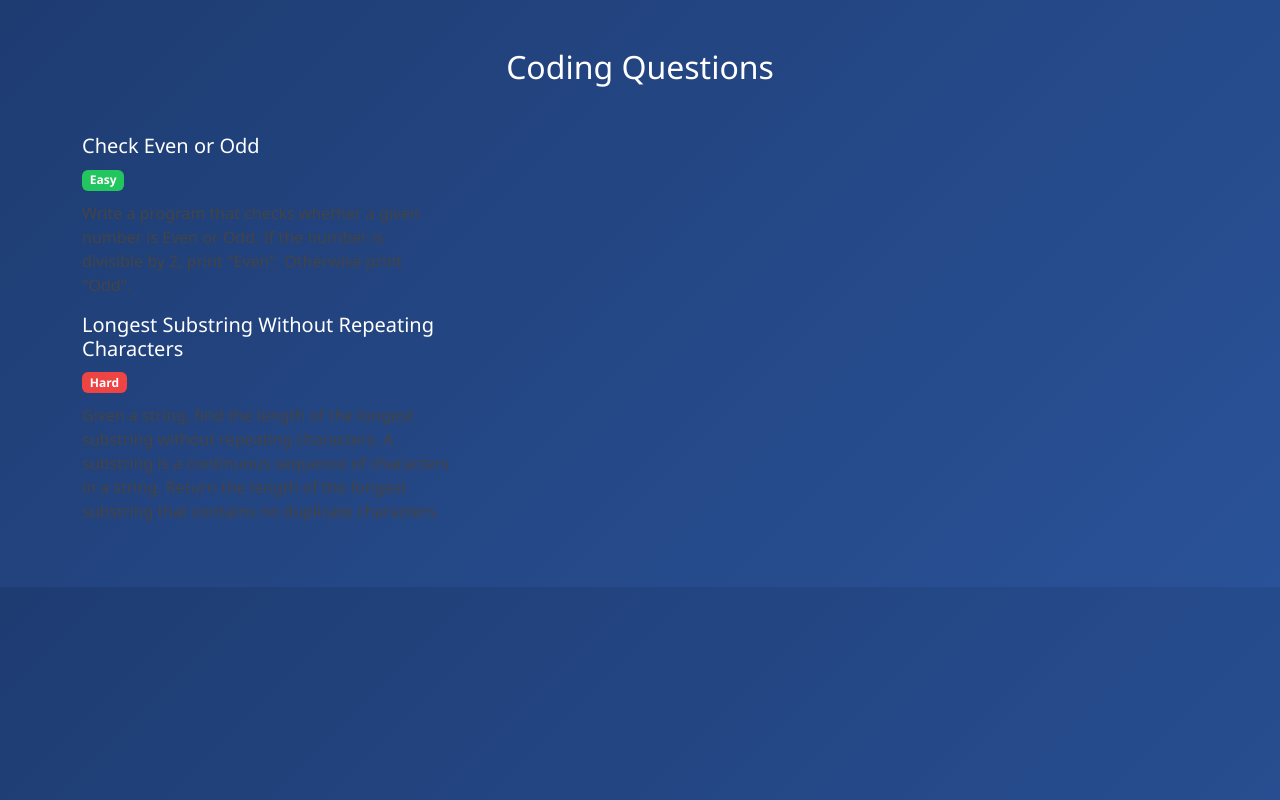
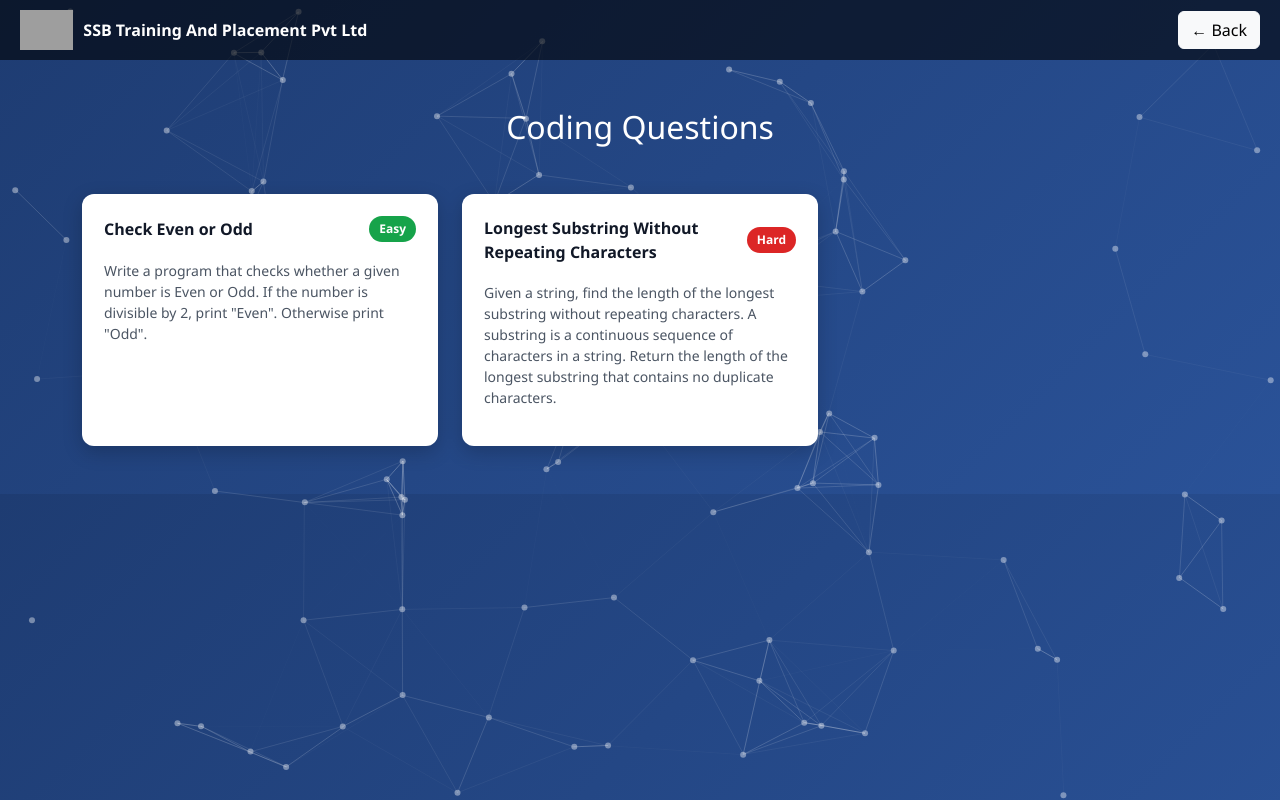
Before and after one commit to korapatisreedhar/SSB_PROJECTS, a Flask app: page /view_coding_questions in a window 1280 px wide. Run offline with Flask 3, Linux system fonts and the light colour scheme; data comes from the database, SQL or seed files in the repository; grey boxes are pictures that could not be loaded.

Commit message:
Updated 12:17

```diff
--- a/templates/admin_ai_interviews.html
+++ b/templates/admin_ai_interviews.html
@@ -127,7 +127,7 @@ width:100%;
 <b>SSB Training And Placement Pvt Ltd - Admin</b>
 
 </a>
-
+<a href="/admin_dashboard" class="btn btn-light">← Back</a>
 </div>
 
 </nav>
--- a/templates/admin_candidates.html
+++ b/templates/admin_candidates.html
@@ -114,7 +114,7 @@ width:100%;
 
 </a>
 
-<a href="/" class="btn btn-light">Logout</a>
+<a href="/admin_dashboard" class="btn btn-light">← Back</a>
 
 </div>
 
--- a/templates/admin_coding_judge.html
+++ b/templates/admin_coding_judge.html
@@ -131,6 +131,7 @@ width:100%;
 <b>SSB Training And Placement Pvt Ltd - Admin</b>
 
 </a>
+<a href="/admin_dashboard" class="btn btn-light">← Back</a>
 
 </div>
 
--- a/templates/admin_dashboard.html
+++ b/templates/admin_dashboard.html
@@ -146,7 +146,7 @@ width:100%;
 
 </a>
 
-<a href="/" class="btn btn-light">Logout</a>
+<a href="/admin_dashboard" class="btn btn-light">Logout</a>
 
 </div>
 
--- a/templates/admin_results.html
+++ b/templates/admin_results.html
@@ -108,6 +108,7 @@ width:100%;
 <img src="{{ url_for('static', filename='media/logo.jpeg') }}" class="logo">
 <b>SSB Training And Placement Pvt Ltd - Admin</b>
 </a>
+<a href="/admin_dashboard" class="btn btn-light">← Back</a>
 </div>
 </nav>
 
--- a/templates/final_results.html
+++ b/templates/final_results.html
@@ -113,7 +113,7 @@ width:100%;
 <b>SSB Training And Placement Pvt Ltd - Admin</b>
 
 </a>
-
+<a href="/admin_dashboard" class="btn btn-light">← Back</a>
 </div>
 
 </nav>
--- a/templates/view_coding_questions.html
+++ b/templates/view_coding_questions.html
@@ -6,15 +6,16 @@
 <meta name="viewport" content="width=device-width, initial-scale=1">
 
 <title>View Coding Questions</title>
+
 <link rel="icon" href="{{ url_for('static', filename='media/logo.jpeg') }}">
 
-<!-- Bootstrap CSS -->
 <link href="https://cdn.jsdelivr.net/npm/bootstrap@5.3.2/dist/css/bootstrap.min.css" rel="stylesheet">
 
 <script src="https://cdn.jsdelivr.net/particles.js/2.0.0/particles.min.js"></script>
 
 <style>
 
+/* BODY */
 body{
 margin:0;
 font-family:'Segoe UI',sans-serif;
@@ -23,7 +24,6 @@ color:white;
 }
 
 /* PARTICLES */
-
 #particles-js{
 position:fixed;
 top:0;
@@ -33,10 +33,13 @@ height:100%;
 z-index:-1;
 }
 
-/* NAVBAR */
-
-.navbar{
+/* 🔥 NAVBAR */
+.navbar-custom{
 background:rgba(0,0,0,0.6);
+padding:10px 20px;
+display:flex;
+justify-content:space-between;
+align-items:center;
 }
 
 .logo{
@@ -44,45 +47,61 @@ height:40px;
 margin-right:10px;
 }
 
-/* CARD DESIGN */
-
+/* CARD */
 .question-card{
 background:white;
-color:black;
-border-radius:14px;
-padding:20px;
-box-shadow:0 10px 30px rgba(0,0,0,0.35);
-transition:0.3s;
+color:#111827;
+border-radius:12px;
+padding:22px;
+box-shadow:0 6px 20px rgba(0,0,0,0.2);
+transition:0.25s;
 height:100%;
 display:flex;
 flex-direction:column;
-justify-content:space-between;
 }
 
 .question-card:hover{
-transform:translateY(-6px);
+transform:translateY(-4px);
+}
+
+/* HEADER ROW */
+.card-top{
+display:flex;
+justify-content:space-between;
+align-items:center;
+margin-bottom:10px;
+}
+
+/* TITLE */
+.title{
+font-size:16px;
+font-weight:600;
 }
 
 /* BADGES */
-
-.badge-easy{
-background:#22c55e;
+.badge-pill{
+padding:4px 10px;
+border-radius:20px;
+font-size:12px;
+font-weight:600;
 }
 
-.badge-medium{
-background:#f59e0b;
+.easy{background:#16a34a;color:white;}
+.medium{background:#f59e0b;color:white;}
+.hard{background:#dc2626;color:white;}
+
+/* DESCRIPTION */
+.description{
+font-size:14px;
+color:#4b5563;
+margin-top:8px;
+flex-grow:1;
 }
 
-.badge-hard{
-background:#ef4444;
-}
-
-/* DESCRIPTION */
-
-.description{
-margin-top:10px;
-color:#444;
-flex-grow:1;
+/* RESPONSIVE */
+@media(max-width:768px){
+.title{font-size:14px;}
+.description{font-size:13px;}
 }
 
 </style>
@@ -90,6 +109,23 @@ flex-grow:1;
 </head>
 
 <body>
+
+<div id="particles-js"></div>
+
+<!-- 🔥 NAVBAR -->
+<div class="navbar-custom">
+
+<div class="d-flex align-items-center">
+
+
+
+<img src="{{ url_for('static', filename='media/logo.jpeg') }}" class="logo">
+
+<b>SSB Training And Placement Pvt Ltd</b>
+
+</div>
+<a href="/admin_dashboard" class="btn btn-light">← Back</a>
+</div>
 
 <div class="container py-5">
 
@@ -101,31 +137,27 @@ flex-grow:1;
 
 <div class="col-lg-4 col-md-6 col-sm-12">
 
-<div class="card-body">
+<div class="question-card">
 
-<div>
+<div class="card-top">
 
-<h5>{{ p[1] }}</h5>
+<div class="title">{{ p[1] }}</div>
 
-<span class="badge
-{% if p[2]=='Easy' %}
-badge-easy
-{% elif p[2]=='Medium' %}
-badge-medium
-{% else %}
-badge-hard
+<span class="badge-pill
+{% if p[2]=='Easy' %}easy
+{% elif p[2]=='Medium' %}medium
+{% else %}hard
 {% endif %}
 ">
 {{ p[2] }}
 </span>
 
+</div>
+
 <p class="description">{{ p[3] }}</p>
 
 </div>
 
-</div>
-
-</div>
 </div>
 
 {% endfor %}
@@ -136,8 +168,13 @@ badge-hard
 
 <script>
 
+/* BACK BUTTON */
+function goBack(){
+window.history.back();
+}
+
+/* PARTICLES */
 particlesJS("particles-js",{
-
 particles:{
 number:{value:70},
 color:{value:"#ffffff"},
@@ -156,11 +193,9 @@ enable:true,
 speed:2
 }
 }
-
 });
 
 </script>
 
 </body>
-
 </html>
--- a/templates/view_questions.html
+++ b/templates/view_questions.html
@@ -95,10 +95,9 @@ border:none;
 
 </a>
 
-<a href="/admin_dashboard" class="btn btn-light">Dashboard</a>
+<a href="/admin_dashboard" class="btn btn-light">← Back</a>
 
 </div>
-
 </nav>
 
 <!-- CONTENT -->
```
